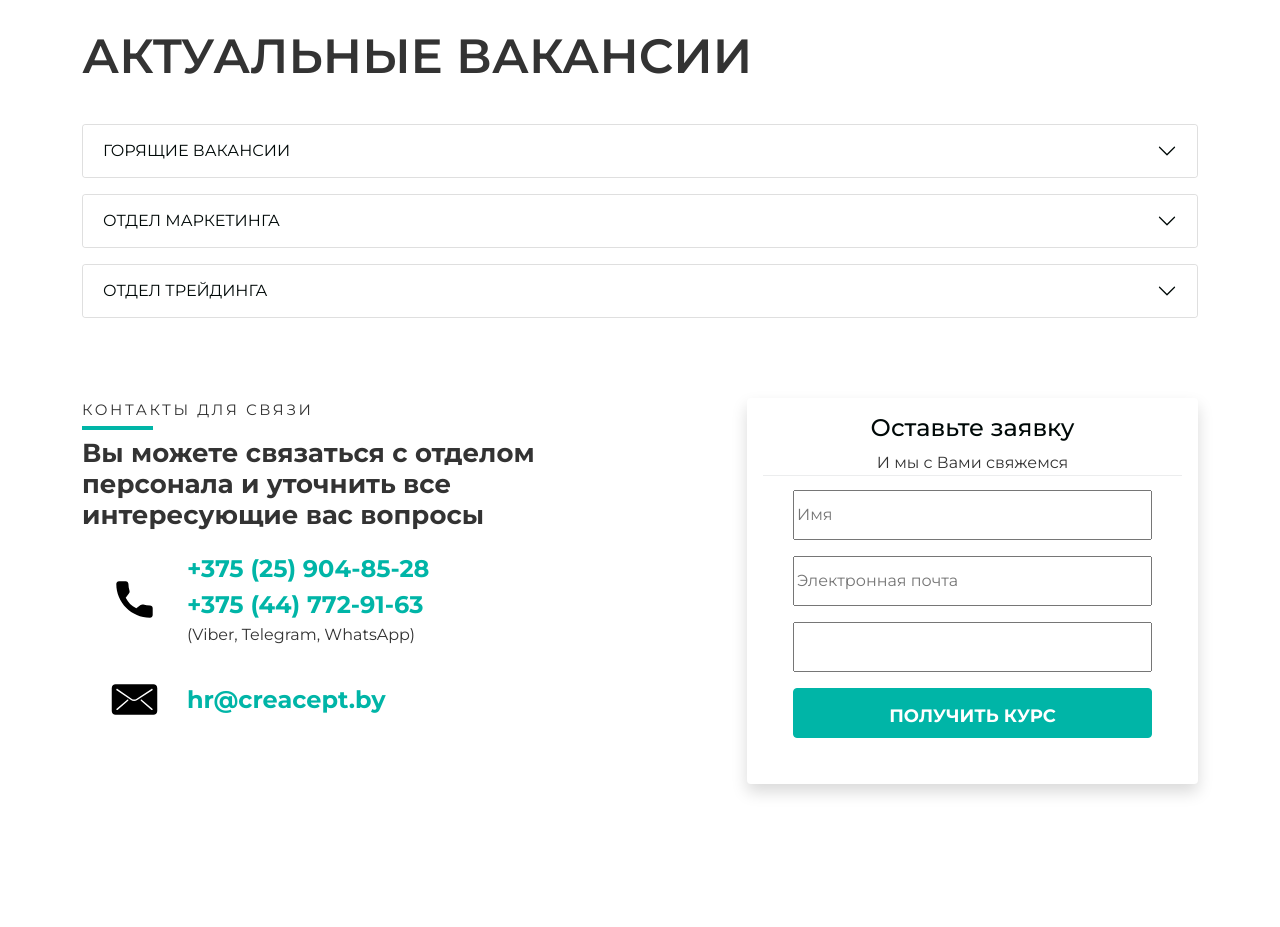
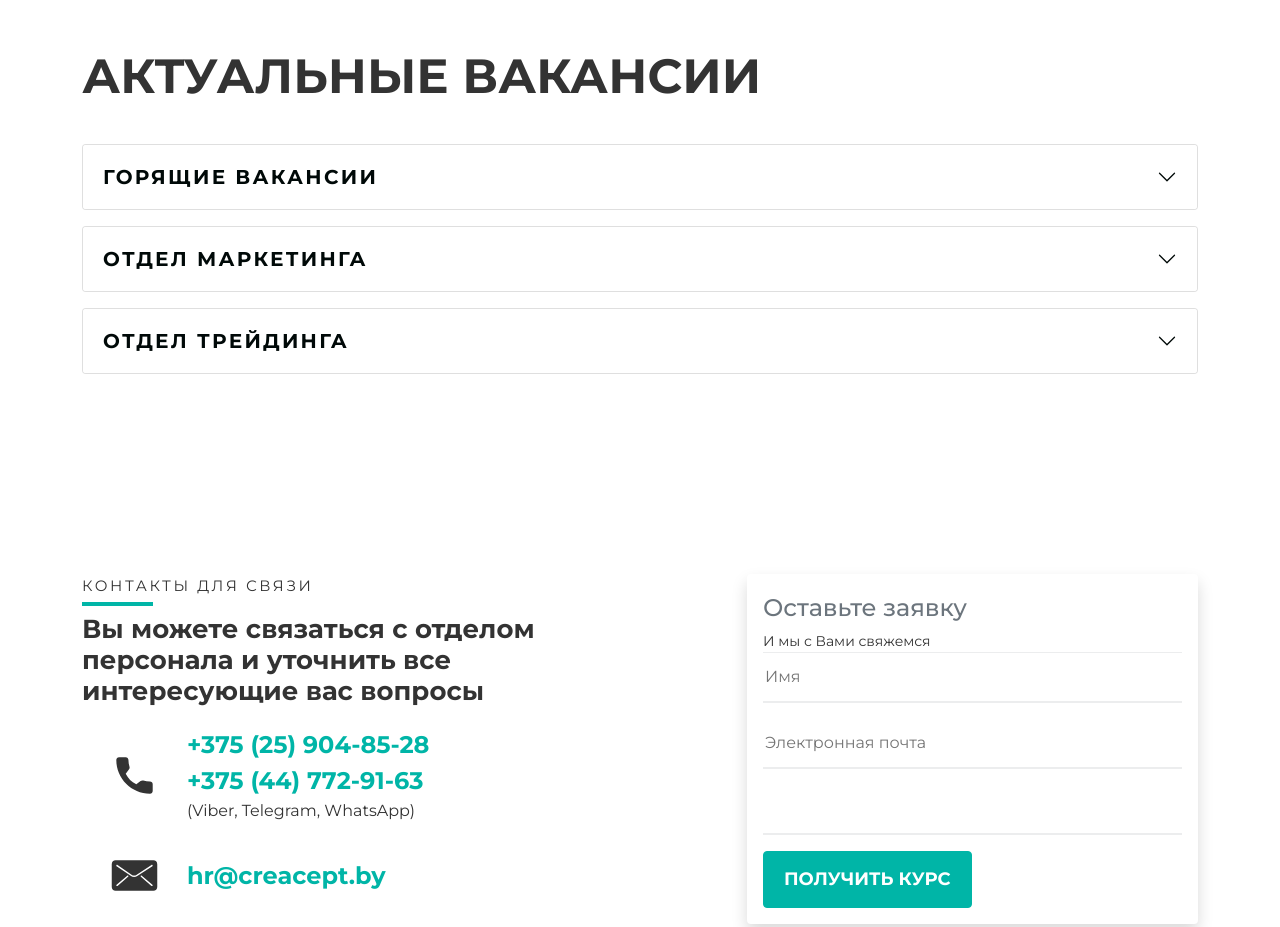
Before and after one commit to MikeDestroyer/landings, a website built with webpack: page src/index.html in a window 1280 px wide. Shown: the part 3000-3927 px from the top of the page. Before the commit the page ends 3884 px from the top, so only its background shows below. Built offline with nearby package versions, Linux system fonts and the light colour scheme.

Commit message:
added new blocks in landing page

```diff
--- a/src/index.html
+++ b/src/index.html
@@ -281,16 +281,16 @@
         </div>
         <div class="col-12 offset-lg-1 col-lg-5">
             <div class="contacts-form__block shadow p-3 bg-white roundedshadow p-3 bg-white rounded">
-                <div class="contacts-form-text">
-                <h4 class="contacts-form-text__title">Оставьте заявку</h4>
-                <span class="contacts-form-text__subtitle txt-gray">И мы с Вами свяжемся</span>
+                <div class="form-text">
+                <h4 class="form-text__title">Оставьте заявку</h4>
+                <span class="form-text__subtitle txt-gray">И мы с Вами свяжемся</span>
                 </div>
                 <div class="contacts-form__padding">
                     <form method="post" novalidate="novalidate">
-                        <input name="name" type="text" class="contacts-form__name form" placeholder="Имя" required="">
-                        <input name="email" type="email" class="contacts-form__email form" placeholder="Электронная почта" required="">
-                        <input name="phone" type="tel" class="contacts-form__phone form" required="">
-                        <button type="submit" class="contacts-form__button form btn btn-primary ">
+                        <input name="name" type="text" class="form__input" placeholder="Имя" required="">
+                        <input name="email" type="email" class="form__input" placeholder="Электронная почта" required="">
+                        <input name="phone" type="tel" class="form__input" required="">
+                        <button type="submit" class="form__button btn btn-primary ">
                             <strong>Получить курс</strong>
                         </button>
                     </form>
--- a/src/index.js
+++ b/src/index.js
@@ -1,4 +1,3 @@
 import * as bootstrap from 'bootstrap';
 
-
 import './scss/main.scss';
--- a/src/scss/main.scss
+++ b/src/scss/main.scss
@@ -10,4 +10,5 @@
 @import "templates/benefits";
 @import "templates/vacancies";
 @import "templates/contacts";
+@import "templates/form";
 @import "~bootstrap/scss/bootstrap";
--- a/src/scss/templates/_contacts.scss
+++ b/src/scss/templates/_contacts.scss
@@ -1,11 +1,13 @@
 .contacts {
-  margin-bottom: 100px;
+  padding: 100px 0;
+
   &-us {
     &__span {
       font-size: 15px;
       color: $gray-txt;
       letter-spacing: 0.17em;
     }
+
     &__line {
       width: 13%;
       height: 4px;
@@ -14,6 +16,7 @@
       background-color: $primary;
       border-radius: 0px;
     }
+
     &-block {
 
       &__tel {
@@ -21,22 +24,28 @@
         align-items: center;
 
       }
+
       &__email {
         align-items: center;
 
       }
     }
+
     &__title {
       margin-bottom: 20px;
       font-size: 26px;
       font-weight: 700;
     }
+
     &-svg {
       padding: 0 20px;
     }
+
     &__svg-tel {
       width: 65px;
+      fill: $gray-txt;
     }
+
     &__link {
       font-size: 24px;
       font-weight: 700;
@@ -44,24 +53,4 @@
       text-decoration: none;
     }
   }
-  &-form {
-    &-text {
-      border-bottom: 1px solid rgba(82,92,105,0.11);
 }
-    &__block {
-      padding: 1rem 0 !important !important;
-      text-align: center;
-    }
-
-    &__padding {
-      padding: 14px 30px;
-    }
-
-  }
-}
-
-.form {
-  width: 100%;
-  height: 50px;
-  margin-bottom: 16px;
-}
--- /dev/null
+++ b/src/scss/templates/_form.scss
@@ -0,0 +1,32 @@
+.form {
+  &-text {
+    border-bottom: 1px solid rgba(82,92,105,0.11);
+  }
+  &__block {
+    padding: 1rem 0 !important !important;
+    text-align: center;
+  }
+
+  &__padding {
+    padding: 14px 30px;
+  }
+  &__input {
+    width: 100%;
+    height: 50px;
+    margin-bottom: 16px;
+    color: $gray-txt;
+    border: none !important;
+    border-bottom: 2px solid rgba(82,92,105,0.11) !important;
+    &:focus {
+      border: none !important;
+      border-bottom: 2px solid $primary !important;
+
+    }
+    &:focus-visible {
+      border: none !important;
+      //border-bottom: 2px solid $primary !important;
+
+    }
+  }
+
+}
--- a/src/scss/templates/_vacancies.scss
+++ b/src/scss/templates/_vacancies.scss
@@ -1,9 +1,16 @@
 .vacancies {
-  padding: 80px 0;
+  padding: 100px 0;
   &__title{
     padding-bottom: 30px;
     font-size: 48px;
-    font-weight: 600;
+    font-weight: 700;
     color: $gray-txt;
   }
 }
+
+.accordion-button {
+  font-size: 20px !important;
+  font-weight: bold !important;
+  line-height: 1.5999999999999999 !important;
+  letter-spacing: 0.1142857142857143em !important;
+}
```
Lines whose indentation alone changed are shown as unchanged.
